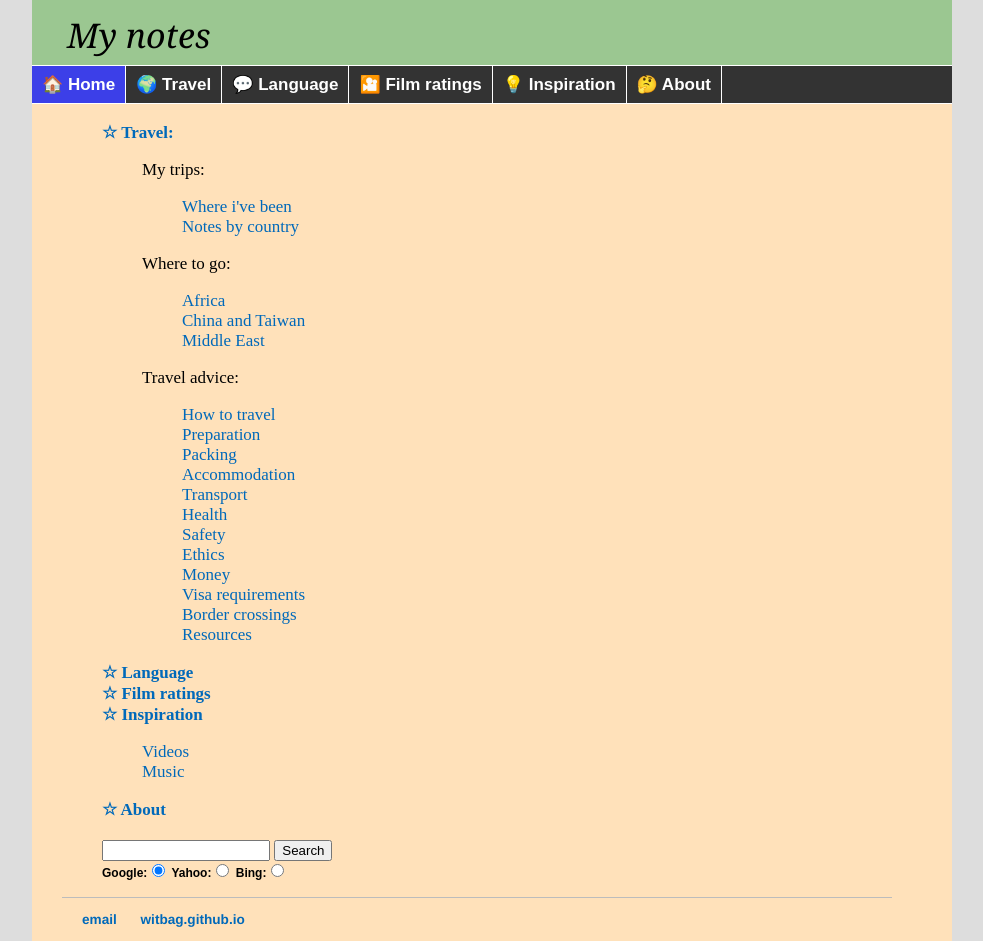
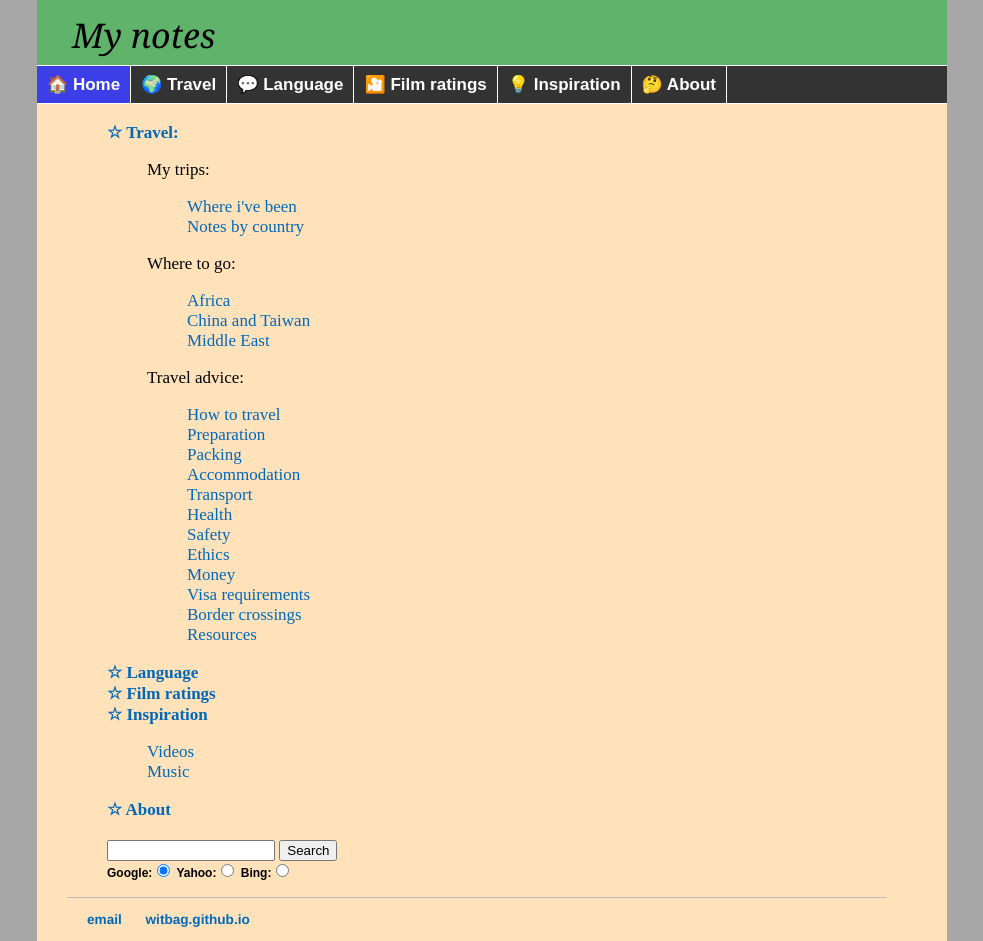
Before and after one commit to witbag/witbag.github.io, a Jekyll site: the page built from index.html, in a window 1280 px wide. Shown: the whole page, without its empty margins (148-1131 px from the left). Built offline with Jekyll 4.4.1, drawn with Linux system fonts in a browser that asks for light colours.

Commit message:
Update main.css

```diff
--- a/css/main.css
+++ b/css/main.css
@@ -1,4 +1,4 @@
-body { margin:0 auto; padding:0; width: 920px; background: #dddddd;}
+body { margin:0 auto; padding:0; width: 910px; background: #a6a6a6;}
 
 #style_container {
 width: 100%;
@@ -7,7 +7,7 @@ background: #FFFFFF;
 }
 #style_header {                 /*TOP BAR*/
 height: 82px;
-background: #9bc791;
+background: #5fb36b;
 }
 #style_content {                /*MAIN TEXT*/
 /*width: 100%;*/
@@ -58,7 +58,7 @@ footer { border-top: 1px solid #bcbcbc; font-size: .8em; padding-left: 20px; pad
 .solidblockmenu{                /*SECOND BAR*/
 float: left;
 font: bold 17px Arial;
-width: 920px;
+width: 910px;
 position: relative;
 left: -30px;
 /*width: 100%;*/
```
